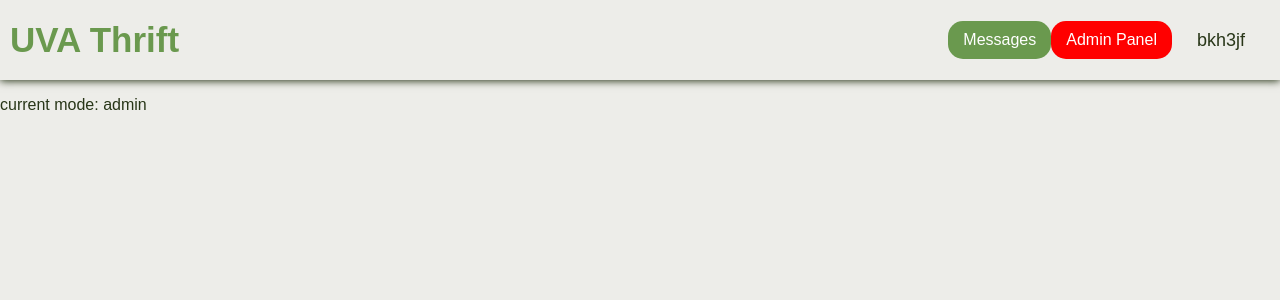
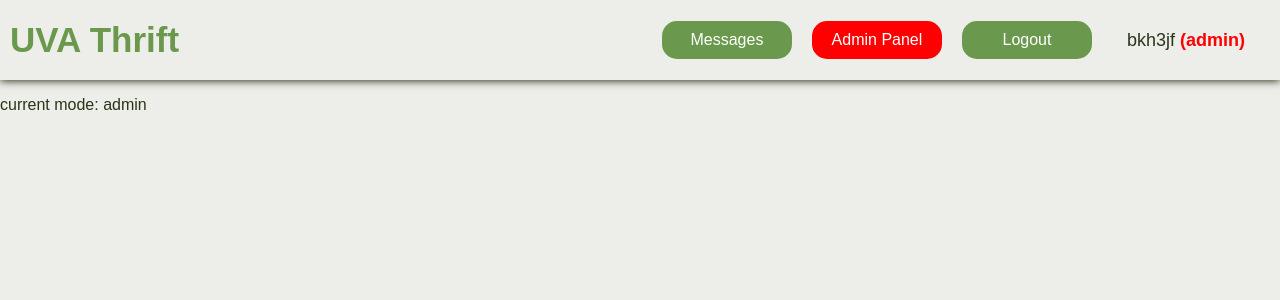
Before and after one commit to ocar15/uvathrift, a Django app: page /dashboard/ in a window 1280 px wide. Shown: the top 300 px of the page. Run offline with Django 5.2, Linux system fonts and the light colour scheme; a user stored in the database is signed in; some libraries are stand-ins or nearby versions.

Commit message:
Added Logout Button

```diff
--- a/exchangeApp/settings.py
+++ b/exchangeApp/settings.py
@@ -122,6 +122,7 @@ AUTHENTICATION_BACKENDS = [
 
 LOGIN_REDIRECT_URL = '/dashboard'
 LOGOUT_REDIRECT_URL = '/'
+LOGIN_URL = "/"
 SOCIALACCOUNT_LOGIN_ON_GET = True
 
 # Internationalization
--- a/users/static/users/administrator.css
+++ b/users/static/users/administrator.css
@@ -19,3 +19,8 @@
     text-decoration: none;
     border-radius: 5px;
 }
+
+.nav-btn{
+    width: 100px;
+    margin: 0px 10px;
+}
--- a/users/static/users/dashboard.css
+++ b/users/static/users/dashboard.css
@@ -3,6 +3,11 @@
     padding: 12px 25px;
 }
 
+.nav-btn{
+    width: 100px;
+    margin: 0px 10px;
+}
+
 .admin-btn{
     background-color: red;
 }
--- a/users/templates/users/administrator.html
+++ b/users/templates/users/administrator.html
@@ -12,7 +12,11 @@
                 </a>
             </div>
             <div class="navbar-right">
-                <div class="username-display">{{ user }} (Admin)</div>
+                <a href="{% url 'dashboard'%}">
+                <button class="nav-btn">Messages</button>
+                </a>
+                <a href="{% url 'logout' %}"> <button class='nav-btn'>Logout</button> </a>
+                <div class="username-display">{{ user }} <span style='color: red;'>(Admin)</span></div>
             </div>
         </nav>
         {% endblock %}
--- a/users/templates/users/dashboard.html
+++ b/users/templates/users/dashboard.html
@@ -18,14 +18,15 @@
             </div>
             <div class="navbar-right">
                 <a href="{% url 'dashboard'%}">
-                    <button class="messages-btn">Messages</button>
+                    <button class="nav-btn">Messages</button>
                 </a>
                 {% if mode == 'admin' %}
                 <a href="{% url 'admin_only' %}">
-                    <button class='admin-btn'>Admin Panel</button>
+                    <button class='nav-btn admin-btn'>Admin Panel</button>
                 </a>
                 {% endif %}
-                <div class="username-display">{{ user }}</div>
+                <a href="{% url 'logout' %}"> <button class='nav-btn'>Logout</button> </a>
+                <div class="username-display">{{ user }} <span style='color: red;'>({{ mode }})</span></div>
             </div>
         </nav>
         {% endblock %}
--- a/users/urls.py
+++ b/users/urls.py
@@ -3,8 +3,9 @@ from . import views
 
 urlpatterns = [
     path("", views.landing_page, name="landing"),
-    path('login/', views.login, name='login'),
-    path('signup/', views.signup, name='signup'),
+    # path('login/', views.login, name='login'),
+    path('logout', views.logout, name='logout'),
+    # path('signup/', views.signup, name='signup'),
     path('dashboard/', views.dashboard, name='dashboard'),
     path('user/', views.user_only, name='user_only'),
     path('administrator/', views.admin_only, name='admin_only'),
--- a/users/views.py
+++ b/users/views.py
@@ -2,6 +2,7 @@ from django.shortcuts import *
 from django.http import HttpResponse
 from django.contrib.auth.decorators import *
 from django.contrib.auth.models import User
+from django.contrib.auth import logout as user_logout
 
 
 
@@ -14,6 +15,10 @@ def landing_page(request):
 
 def login(request):
     return render(request, 'users/login.html', {'mode': 'login'})
+
+def logout(request):
+    user_logout(request)
+    return redirect('/')
 
 def signup(request):
     return render(request, 'users/login.html', {'mode': 'signup'})
```
Also changed, not shown: users/templates/users/landing.html (+9 -1 lines), db.sqlite3.
